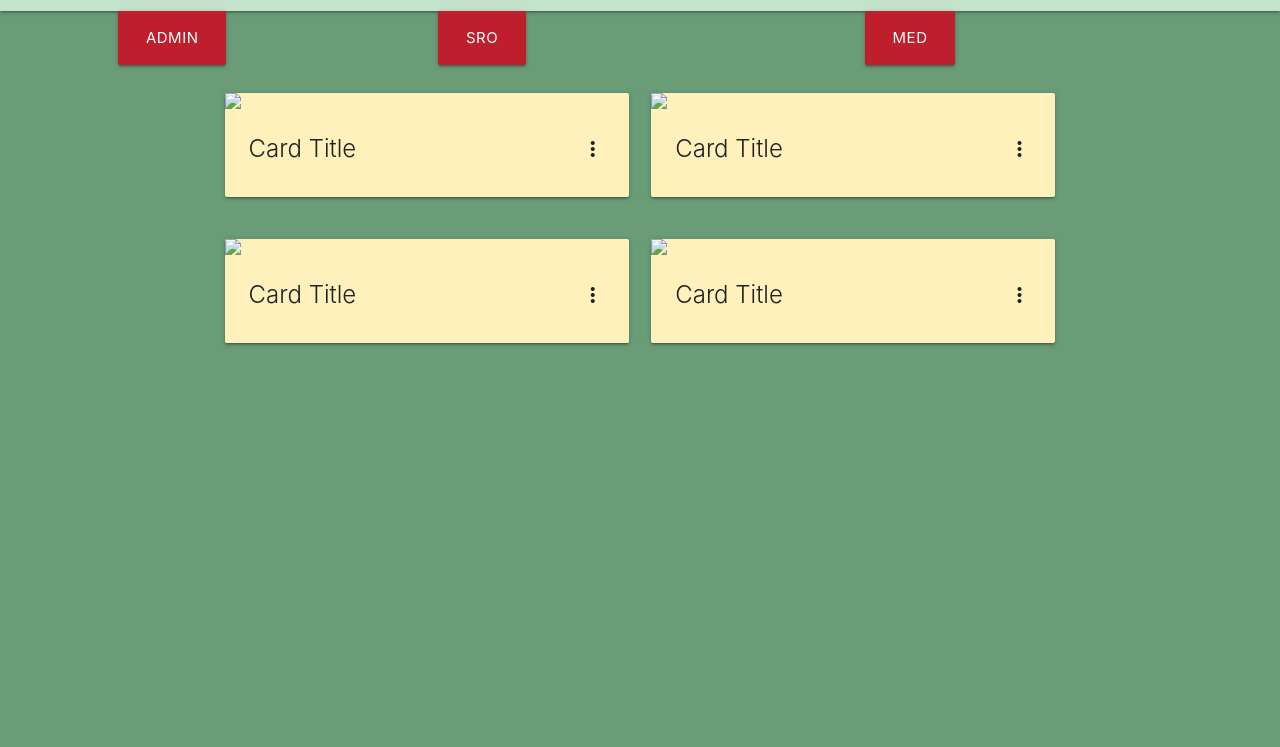
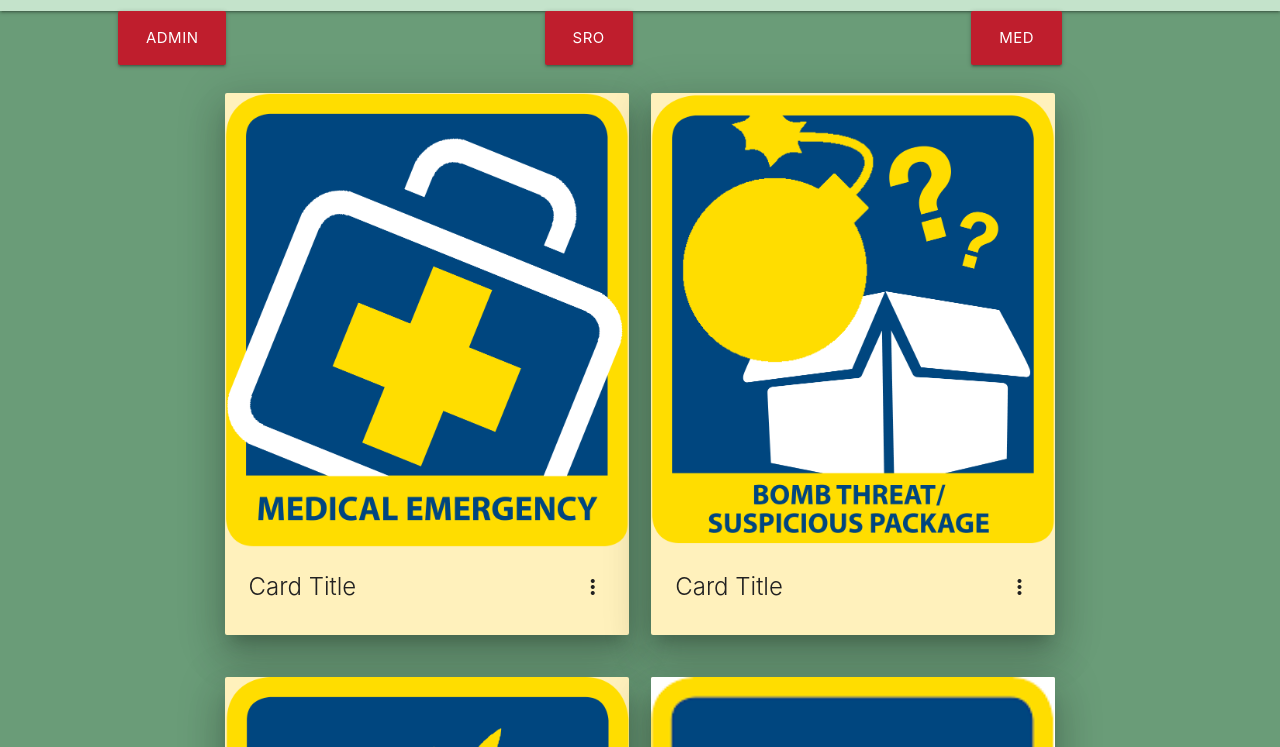
Before and after one commit to mainframe05/school-safety, a website: page app/public/home.html in a window 1280 px wide. Shown: the part 53-800 px from the top of the page. Drawn offline with nearby package versions, Linux system fonts and the light colour scheme; files that its build step writes are made by us from their sources.

Commit message:
buttons and style

```diff
--- a/app/public/home.html
+++ b/app/public/home.html
@@ -35,28 +35,28 @@
         <div class="button_container">
 
             <div class="row">
-                <div class="col s1"></div>
-                <div class="col s3">
-                    <a class="waves-effect waves-light btn-large" style="background-color: #bf1e2d">ADMIN</a>
+
+                <div class="col s3 offset-s1">
+                    <a class="waves-effect waves-light btn-large modal-trigger" href="#modal1"style="background-color: #bf1e2d">ADMIN</a>
                 </div>
 
-                <div class="col s3">
+                <div class="col s3 offset-s1">
                     <a class="waves-effect waves-light btn-large" style="background-color: #bf1e2d">SRO</a>
                 </div>
-                <div class="col s1"></div>
-                <div class="col s3">
+
+                <div class="col s3 offset-s1">
                     <a class="waves-effect waves-light btn-large" style="background-color: #bf1e2d">MED</a>
                 </div>
-                <div class="col s1"></div>
+
 
 
             </div>
 
             <div class="row">
-                <div class="col m4 offset-m2">
-                    <div class="card" style="background-color: #fff1bc">
+                <div class="col m4 offset-m2" >
+                    <div class="card z-depth-5" style="background-color: #fff1bc">
                         <div class="card-image waves-effect waves-block waves-light">
-                            <img class="activator" src="images/office.jpg">
+                            <img class="activator" src="assets/images/medical.png">
                         </div>
                         <div class="card-content">
                             <span class="card-title activator grey-text text-darken-4">Card Title
@@ -73,9 +73,9 @@
                     </div>
                 </div>
                 <div class="col m4">
-                    <div class="card" style="background-color: #fff1bc">
+                    <div class="card z-depth-5" style="background-color: #fff1bc">
                         <div class="card-image waves-effect waves-block waves-light">
-                            <img class="activator" src="images/office.jpg">
+                            <img class="activator" src="assets/images/bomb.png">
                         </div>
                         <div class="card-content">
                             <span class="card-title activator grey-text text-darken-4">Card Title
@@ -95,9 +95,9 @@
             </div>
             <div class="row">
                     <div class="col m4 offset-m2">
-                        <div class="card" style="background-color: #fff1bc">
+                        <div class="card z-depth-5" style="background-color: #fff1bc">
                             <div class="card-image waves-effect waves-block waves-light">
-                                <img class="activator" src="images/office.jpg">
+                                <img class="activator" src="assets/images/fire.png">
                             </div>
                             <div class="card-content" style="background-color: #fff1bc">
                                 <span class="card-title activator grey-text text-darken-4">Card Title
@@ -114,9 +114,9 @@
                         </div>
                     </div>
                     <div class="col m4">
-                        <div class="card" style="background-color: #fff1bc">
+                        <div class="card z-depth-5" style="background-color: #fff1bc">
                             <div class="card-image waves-effect waves-block waves-light">
-                                <img class="activator" src="images/office.jpg">
+                                <img class="activator" src="assets/images/lockdown.png">
                             </div>
                             <div class="card-content">
                                 <span class="card-title activator grey-text text-darken-4">Card Title
```
Also changed, not shown: app/public/assets/images/lockdown.png (added).
